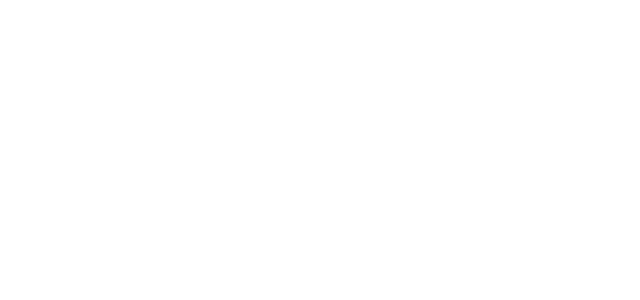
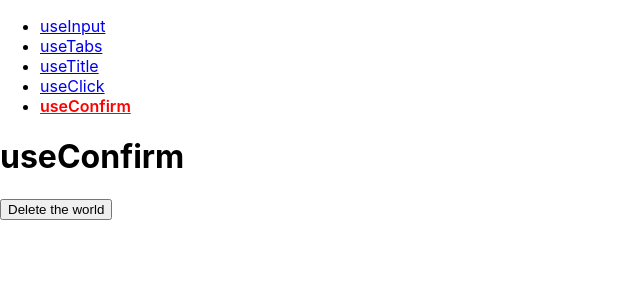
Before and after one commit to jihyeon-kimy/study-react-10-kinds-hooks, a React (Create React App) app: page /useConfirm in a window 1280 px wide. Before the commit this address had no page. Shown: the top 300 px of the page, without its empty margins (0-640 px from the left). Built offline with nearby package versions, Linux system fonts and the light colour scheme.

Commit message:
5. useConfirm : 사용자가 무언가를 하기 전에 확인 메시지를 보여주는 함수

```diff
--- a/src/App.js
+++ b/src/App.js
@@ -1,6 +1,7 @@
 import { Route, Routes } from "react-router-dom";
 import "./App.css";
 import CheckClick from "./components/CheckClick";
+import CheckConfirm from "./components/CheckConfirm";
 import CheckInput from "./components/CheckInput";
 import CheckTabs from "./components/CheckTabs";
 import CheckTitle from "./components/CheckTitle";
@@ -15,6 +16,7 @@ function App() {
           <Route path="useTabs" element={<CheckTabs />} />
           <Route path="useTitle" element={<CheckTitle />} />
           <Route path="useClick" element={<CheckClick />} />
+          <Route path="useConfirm" element={<CheckConfirm />} />
         </Route>
       </Routes>
     </>
--- /dev/null
+++ b/src/components/CheckConfirm.js
@@ -0,0 +1,33 @@
+const useConfirm = (message = "", onConfirm, onCancel) => {
+  if (!onConfirm && typeof onConfirm !== "function") {
+    return;
+  }
+
+  if (onCancel && typeof onCancel !== "function") {
+    return;
+  }
+
+  const confrimAction = () => {
+    if (window.confirm(message)) {
+      onConfirm();
+    } else {
+      onCancel();
+    }
+  };
+
+  return confrimAction;
+};
+
+function CheckConfirm() {
+  const deleteWorld = () => console.log("Deleting the world...");
+  const abort = () => console.log("Aborted");
+  const confirmDelete = useConfirm("Are you sure", deleteWorld, abort);
+  return (
+    <>
+      <h1>useConfirm</h1>
+      <button onClick={confirmDelete}>Delete the world</button>
+    </>
+  );
+}
+
+export default CheckConfirm;
--- a/src/components/Layout.js
+++ b/src/components/Layout.js
@@ -38,6 +38,13 @@ const Layout = () => {
             useClick
           </NavLink>
         </li>
+        <li>
+          <NavLink
+            to="/useConfirm"
+            style={({ isActive }) => (isActive ? activeStyle : undefined)}>
+            useConfirm
+          </NavLink>
+        </li>
       </ul>
       <Outlet />
     </>
```
